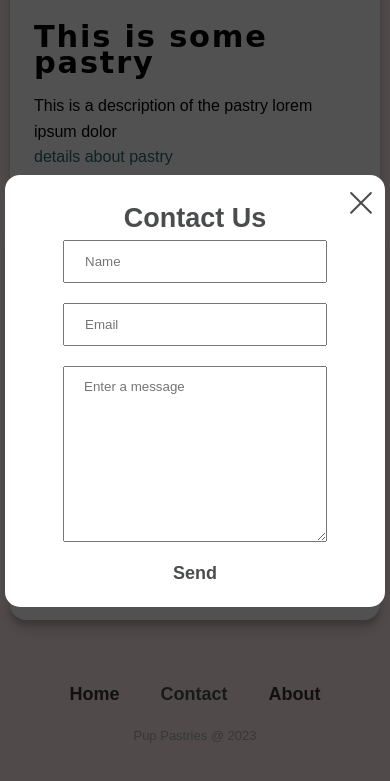
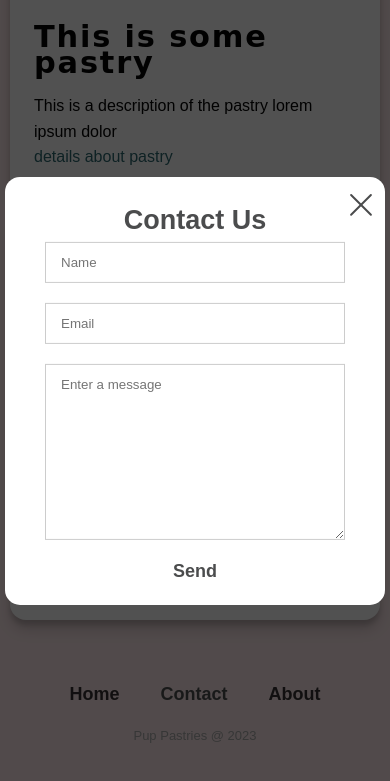
Before and after one commit to LRSORRENTI/MC-Pup-Pastries, a plain HTML site: page index.html in a window 390 px wide. Both pictures are taken after a click on the button "Contact". Shown: the part 1219-2000 px from the top of the page. Drawn offline with Linux system fonts and the light colour scheme.

Commit message:
fixed strange modal bug for iphone viewing

```diff
--- a/style.css
+++ b/style.css
@@ -401,3 +401,24 @@ article {
   textarea {
     font-family: sans-serif;
   }
+
+  /* Media query for phones */
+@media only screen and (max-width: 600px) {
+  .popup-form__input,
+  textarea {
+    border: 1px solid #ccc; /* Adjust the color as needed */
+    /* Ensure the left border is included */
+    border-left: 1px solid #ccc;
+  }
+
+  /* If you have any padding or width set on the inputs that might be causing layout issues, you might want to adjust them within this media query as well. For example: */
+  .popup-form__input {
+    padding: 12px 15px; /* Adjusted padding */
+    width: calc(100% - 30px); /* Adjusted width to account for padding */
+  }
+
+  textarea {
+    padding: 12px 15px; /* Adjusted padding */
+    width: calc(100% - 30px); /* Adjusted width to account for padding */
+  }
+}
```
